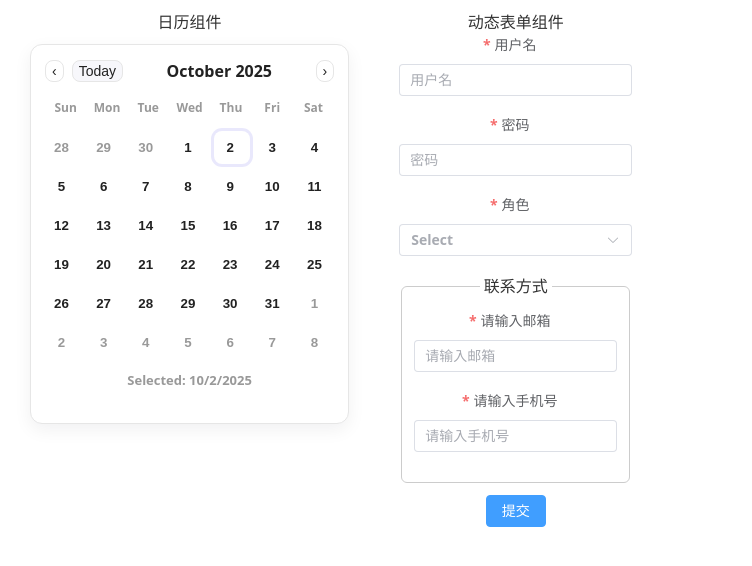
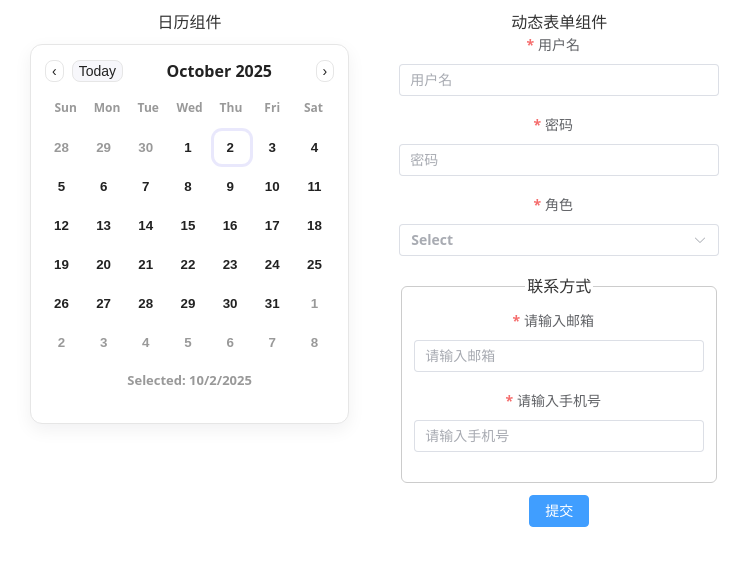
Before and after one commit to ht-boot/my-components, a Vue app: page / in a window 1280 px wide. Shown: the top 566 px of the page, without its empty margins (0-752 px from the left). Built offline with nearby package versions, Linux system fonts and the light colour scheme.

Commit message:
动态标签调整

```diff
--- a/src/App.vue
+++ b/src/App.vue
@@ -14,7 +14,7 @@ const date = ref(new Date().toLocaleDateString());
     </div>
     <div class="container_item">
       <div>动态表单组件</div>
-      <DynamicForm />
+      <DynamicForm :url="'http://localhost:3000/api/form'" />
     </div>
   </div>
 
--- a/src/components/DynamicForm.vue
+++ b/src/components/DynamicForm.vue
@@ -1,13 +1,23 @@
-<script lang="ts">
-import { defineComponent, h, type VNode, ref } from "vue"
+<script setup lang="ts">
+import { h, ref, type VNode } from "vue"
 import { ElInput, ElButton, ElSelect, ElOption, ElForm, ElFormItem } from "element-plus"
+
+const props = defineProps({
+    url: {
+        type: String,
+        default: ""
+    }
+})
+
+console.log(props.url, '------');
+
 
 // ---- 类型定义 ----
 interface BaseNode {
     type: string
     modelKey?: string
     props?: Record<string, any>
-    rules?: Record<string, any>[] // 校验规则
+    rules?: Record<string, any>[]
 }
 
 interface InputNode extends BaseNode {
@@ -34,11 +44,7 @@ interface GroupNode extends BaseNode {
 
 type SchemaNode = InputNode | ButtonNode | SelectNode | GroupNode
 
-export default defineComponent({
-    name: "DynamicFormComplete",
-
-    setup() {
-        // 响应式表单数据
+// ---- 响应式表单数据 ----
 const formData = ref<Record<string, any>>({
     username: "",
     password: "",
@@ -49,12 +55,11 @@ export default defineComponent({
     }
 })
 
-        // 表单引用
+// ---- 表单引用 ----
 const formRef = ref<any>()
 
 // ---- 工具函数：支持深层字段 ----
-        const getValue = (obj: any, path: string) =>
-            path.split(".").reduce((acc, key) => acc?.[key], obj)
+const getValue = (obj: any, path: string) => path.split(".").reduce((acc, key) => acc?.[key], obj)
 
 const setValue = (obj: any, path: string, value: any) => {
     const keys = path.split(".")
@@ -128,74 +133,63 @@ export default defineComponent({
     }
 ]
 
-        // ---- 渲染器映射表 ----
-        const componentMap: {
-            input: (node: InputNode) => VNode,
-            select: (node: SelectNode) => VNode,
-            button: (node: ButtonNode) => VNode,
-            group: (node: GroupNode) => VNode
-        } = {
-            input: (node: InputNode) =>
+// ---- 渲染函数 ----
+const renderNode = (node: SchemaNode): VNode => {
+    const componentMap: Record<string, (node: any) => VNode> = {
+        input: (n: InputNode) =>
             h(
                 ElFormItem,
-                    { label: node.placeholder, prop: node.modelKey, rules: node.rules },
+                { label: n.placeholder, prop: n.modelKey, rules: n.rules },
                 {
                     default: () =>
                         h(ElInput, {
-                                placeholder: node.placeholder,
-                                modelValue: getValue(formData.value, node.modelKey!),
-                                "onUpdate:modelValue": (val: string) => setValue(formData.value, node.modelKey!, val),
-                                ...node.props
+                            placeholder: n.placeholder,
+                            modelValue: getValue(formData.value, n.modelKey!),
+                            "onUpdate:modelValue": (val: string) => setValue(formData.value, n.modelKey!, val),
+                            ...n.props
                         })
                 }
             ),
-
-            select: (node: SelectNode) =>
+        select: (n: SelectNode) =>
             h(
                 ElFormItem,
-                    { label: "角色", prop: node.modelKey, rules: node.rules },
+                { label: "角色", prop: n.modelKey, rules: n.rules },
                 {
                     default: () =>
                         h(
                             ElSelect,
                             {
-                                    modelValue: getValue(formData.value, node.modelKey!),
-                                    "onUpdate:modelValue": (val: string) => setValue(formData.value, node.modelKey!, val)
+                                modelValue: getValue(formData.value, n.modelKey!),
+                                "onUpdate:modelValue": (val: string) => setValue(formData.value, n.modelKey!, val)
                             },
                             {
-                                    default: () => node.options.map(opt => h(ElOption, { label: opt.label, value: opt.value }))
+                                default: () => n.options.map(opt => h(ElOption, { label: opt.label, value: opt.value }))
                             }
                         )
                 }
             ),
-
-            button: (node: ButtonNode) =>
-                h(ElButton, { type: "primary", onClick: node.onClick }, () => node.text),
-
-            group: (node: GroupNode) =>
+        button: (n: ButtonNode) => h(ElButton, { type: "primary", onClick: n.onClick }, () => n.text),
+        group: (n: GroupNode) =>
             h("fieldset", { class: "form-group" }, [
-                    node.title && h("legend", null, node.title),
-                    ...node.children.map(child => renderNode(child))
+                n.title && h("legend", null, n.title),
+                ...n.children.map(child => renderNode(child))
             ])
     }
+    return componentMap[node.type]!(node as any)
+}
+</script>
 
-        // ---- 递归渲染函数 ----
-        const renderNode = (node: SchemaNode): VNode => componentMap[node.type]!(node as any)
-
-        // ---- render ----
-        return () =>
-            h(
-                ElForm,
-                { ref: formRef, model: formData.value, labelPosition: "top", rules: {}, class: "form-container" },
-                () => schema.map(renderNode)
-            )
-    }
-})
-</script>
+<template>
+    <ElForm ref="formRef" :model="formData" label-position="top" class="form-container">
+        <template v-for="node in schema" :key="node.modelKey || node.type">
+            <component :is="{ render: () => renderNode(node) }" />
+        </template>
+    </ElForm>
+</template>
 
 <style scoped>
 .form-container {
-    max-width: 600px;
+    width: 320px;
     margin: 0 auto;
 }
 
```
Lines whose indentation alone changed are shown as unchanged.
